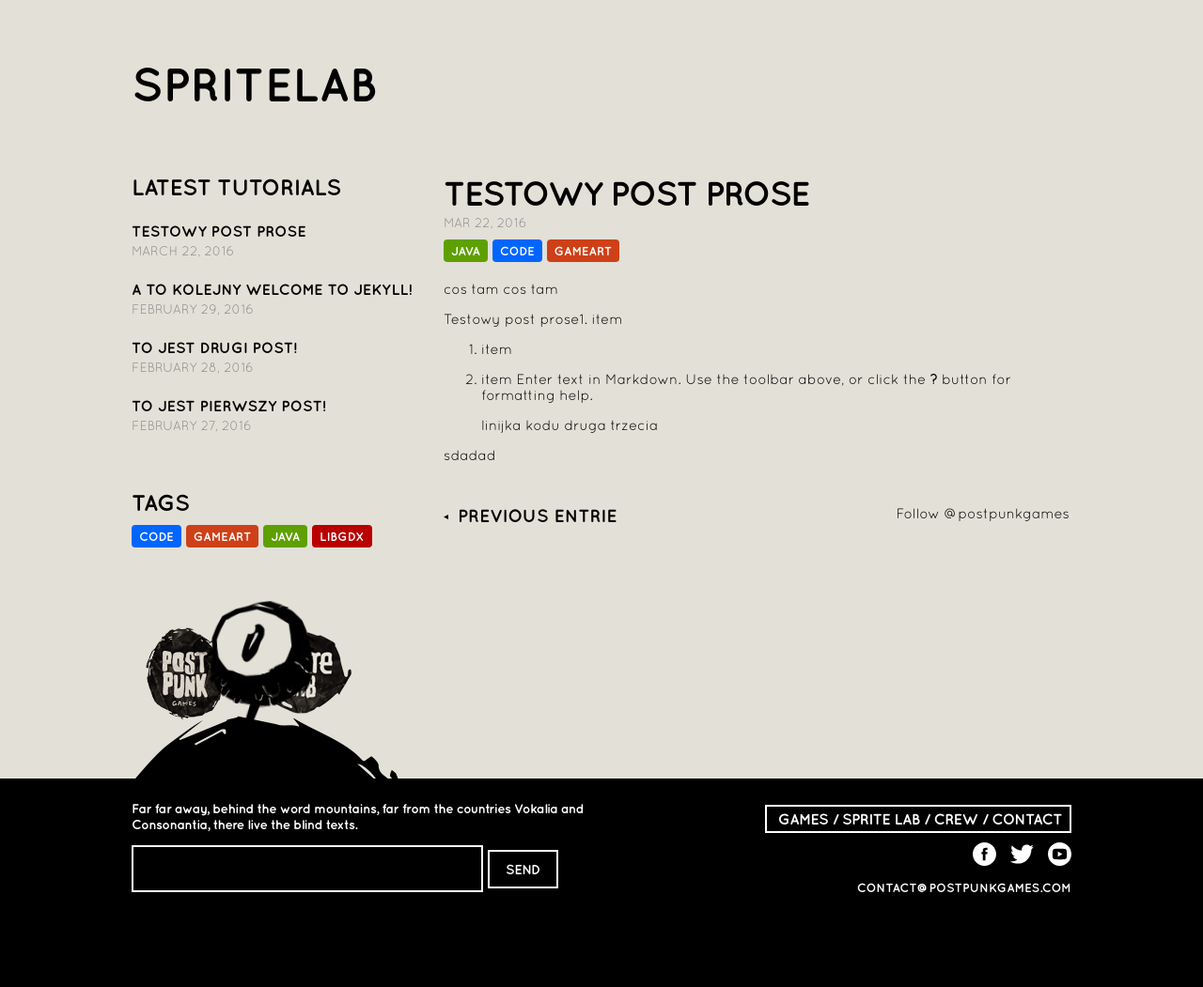
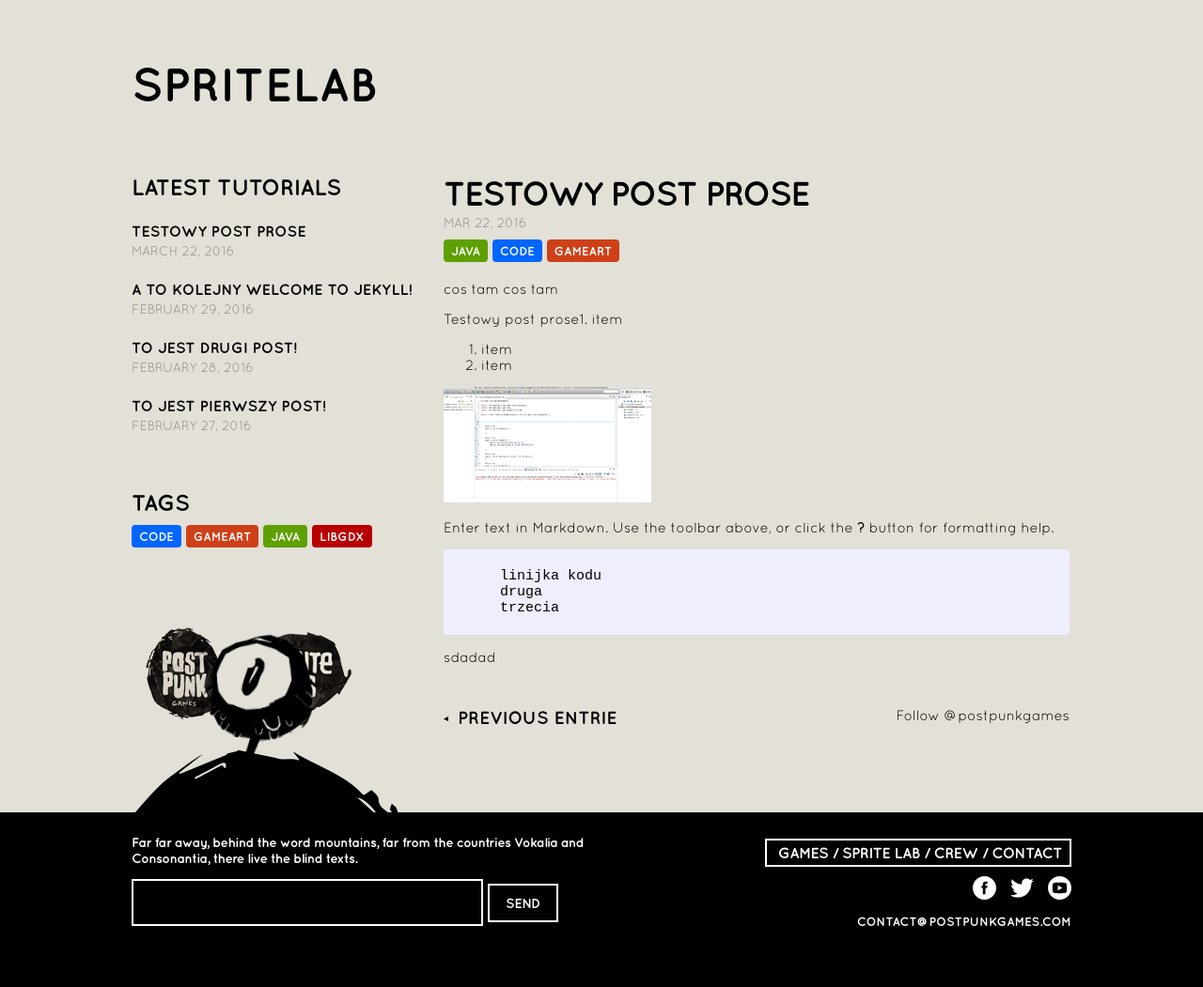
Before and after one commit to ArturTabiszewski/ArturTabiszewski.github.io, a Jekyll site: the page built from _posts/2016-03-22-testowy-post-prose.md, in a window 1280 px wide. Shown: the whole page at 94% size. Built offline with Jekyll 4.4.1, drawn with Linux system fonts in a browser that asks for light colours; comment, search, counter and statistics services are not loaded; before the commit the page ends 1015 px from its top, so only the background shows below that.

Commit message:
Updated 2016-03-22-testowy-post-prose.md

```diff
--- a/_posts/2016-03-22-testowy-post-prose.md
+++ b/_posts/2016-03-22-testowy-post-prose.md
@@ -16,6 +16,9 @@
 Testowy post prose1. item
 2. item
 3. item
+
+![postImg1.jpg]({{site.baseurl}}/media/postImg1.jpg)
+
 Enter text in [Markdown](http://daringfireball.net/projects/markdown/). Use the toolbar above, or click the **?** button for formatting help.
 
 	linijka kodu
```
